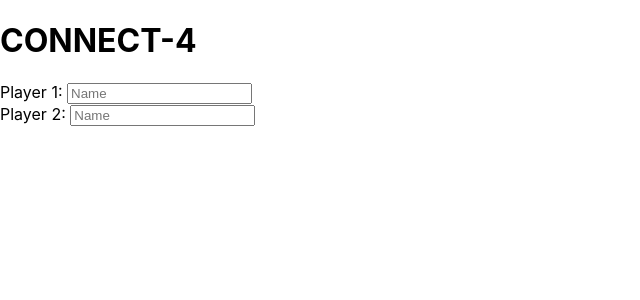
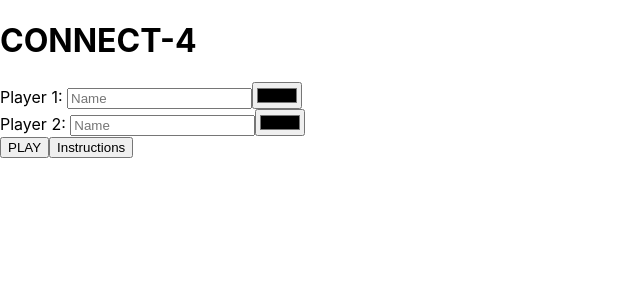
Before and after one commit to muhammadhamzaimam/Connect-4, a React (Create React App) app: page / in a window 1280 px wide. Shown: the top 300 px of the page, without its empty margins (0-640 px from the left). Built offline with nearby package versions, Linux system fonts and the light colour scheme.

Commit message:
Added color picker and buttons for home screen

```diff
--- a/src/Components/HomeScreen.tsx
+++ b/src/Components/HomeScreen.tsx
@@ -7,6 +7,8 @@ function HomeScreen(){
             <h1>CONNECT-4</h1>
             <PlayerDetails playerNumber="1"/>
             <PlayerDetails playerNumber="2"/>
+            <button>PLAY</button>
+            <button>Instructions</button>
         </div>
 
     )
--- a/src/Components/PlayerDetails.tsx
+++ b/src/Components/PlayerDetails.tsx
@@ -5,6 +5,7 @@ function PlayerDetails(props: any){
         <div>
             <label htmlFor="player1Name">Player {props.playerNumber}: </label>
             <input type="text" id="player1Name" placeholder="Name"/>
+            <input type="color"/>
         </div>
     )
 }
```
